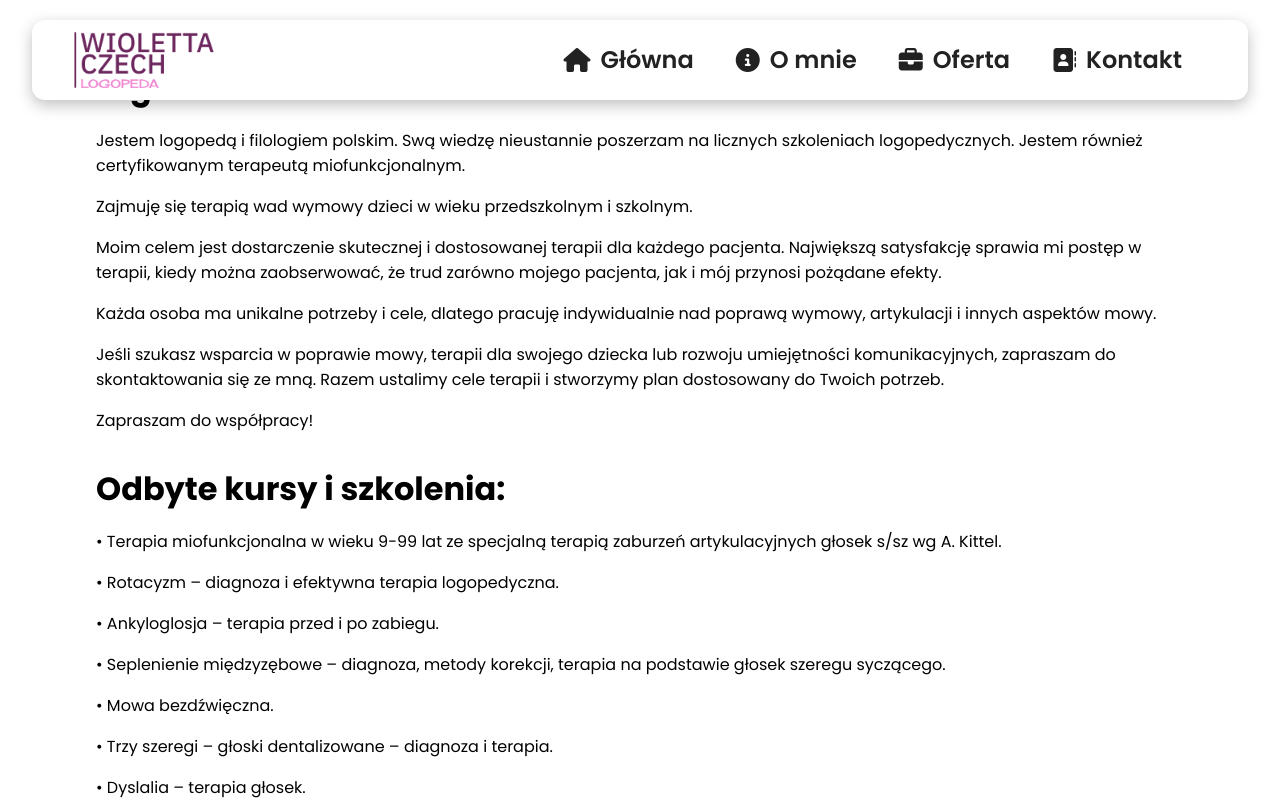
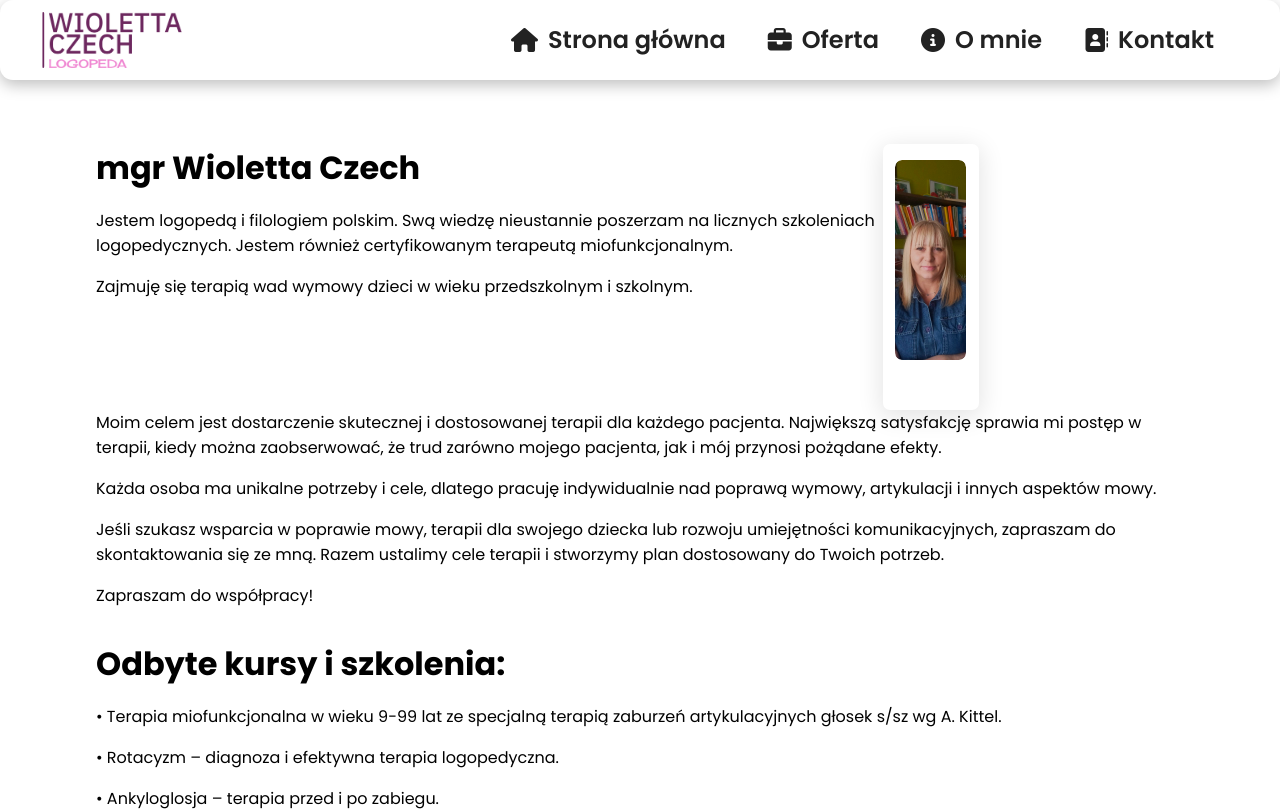
Before and after one commit to BartCzech/Logopeda, a React (Vite) app: page /o-mnie in a window 1280 px wide. Shown: the top 811 px of the page. Built offline with nearby package versions, Linux system fonts and the light colour scheme.

Commit message:
update 3

```diff
--- a/src/components/AboutMe.css
+++ b/src/components/AboutMe.css
@@ -2,7 +2,11 @@
     margin: 4rem 6rem;
     text-align: start;
 }
-
+.intro {
+    margin-top: 3rem;
+    display: flex;
+    justify-content: space-evenly;
+}
 .about-container h1{
     padding-bottom: 1rem;
 }
--- a/src/components/AboutMe.jsx
+++ b/src/components/AboutMe.jsx
@@ -1,19 +1,29 @@
 import "./AboutMe.css";
 
 import React from "react";
+import OfferData from "./OfferData";
+import momImage from "../assets/mamadarken.jpg";
 
 const AboutMe = () => {
   return (
     <div className="about-container">
-      <h1>mgr Wioletta Czech</h1>
-      <p>
-        Jestem logopedą i filologiem polskim. Swą wiedzę nieustannie poszerzam
-        na licznych szkoleniach logopedycznych. Jestem również certyfikowanym
-        terapeutą miofunkcjonalnym.{" "}
-      </p>
-      <p>
-        Zajmuję się terapią wad wymowy dzieci w wieku przedszkolnym i szkolnym.{" "}
-      </p>
+      <div className="intro">
+        <div className="text">
+          <h1>mgr Wioletta Czech</h1>
+          <p>
+            Jestem logopedą i filologiem polskim. Swą wiedzę nieustannie
+            poszerzam na licznych szkoleniach logopedycznych. Jestem również
+            certyfikowanym terapeutą miofunkcjonalnym.{" "}
+          </p>
+          <p>
+            Zajmuję się terapią wad wymowy dzieci w wieku przedszkolnym i
+            szkolnym.{" "}
+          </p>
+        </div>
+        <div className="image">
+          <OfferData image={momImage} />
+        </div>
+      </div>
       <p>
         Moim celem jest dostarczenie skutecznej i dostosowanej terapii dla
         każdego pacjenta. Największą satysfakcję sprawia mi postęp w terapii,
@@ -30,17 +40,23 @@ const AboutMe = () => {
         mną. Razem ustalimy cele terapii i stworzymy plan dostosowany do Twoich
         potrzeb.
       </p>
-      <p style={{ paddingBottom: '2rem' }}>Zapraszam do współpracy!</p>
+      <p style={{ paddingBottom: "2rem" }}>Zapraszam do współpracy!</p>
 
       <h1>Odbyte kursy i szkolenia:</h1>
-      <p>•	Terapia miofunkcjonalna w wieku 9-99 lat ze specjalną terapią zaburzeń artykulacyjnych głosek s/sz wg A. Kittel.</p>
-      <p>•	Rotacyzm – diagnoza i efektywna terapia logopedyczna.</p>
-      <p>•	Ankyloglosja – terapia przed i po zabiegu.</p>
-      <p>•	Seplenienie międzyzębowe – diagnoza, metody korekcji, terapia na podstawie głosek szeregu syczącego.</p>
-      <p>•	Mowa bezdźwięczna.</p>
-      <p>•	Trzy szeregi – głoski dentalizowane – diagnoza i terapia.</p>
-      <p>•	Dyslalia – terapia głosek.</p>
-      <p>•	Jąkanie – od teorii do praktyki.</p>
+      <p>
+        • Terapia miofunkcjonalna w wieku 9-99 lat ze specjalną terapią zaburzeń
+        artykulacyjnych głosek s/sz wg A. Kittel.
+      </p>
+      <p>• Rotacyzm – diagnoza i efektywna terapia logopedyczna.</p>
+      <p>• Ankyloglosja – terapia przed i po zabiegu.</p>
+      <p>
+        • Seplenienie międzyzębowe – diagnoza, metody korekcji, terapia na
+        podstawie głosek szeregu syczącego.
+      </p>
+      <p>• Mowa bezdźwięczna.</p>
+      <p>• Trzy szeregi – głoski dentalizowane – diagnoza i terapia.</p>
+      <p>• Dyslalia – terapia głosek.</p>
+      <p>• Jąkanie – od teorii do praktyki.</p>
     </div>
   );
 };
--- a/src/components/MenuItems.jsx
+++ b/src/components/MenuItems.jsx
@@ -1,9 +1,15 @@
 export const MenuItems = [
   {
-    title: "Główna",
+    title: "Strona główna",
     url: "/",
     cName: "nav-links",
     icon: "fa-solid fa-house",
+  },
+  {
+    title: "Oferta",
+    url: "/oferta",
+    cName: "nav-links",
+    icon: "fa-solid fa-briefcase",
   },
   {
     title: "O mnie",
@@ -12,12 +18,6 @@ export const MenuItems = [
     icon: "fa-solid fa-circle-info",
   },
   {
-    title: "Oferta",
-    url: "/oferta",
-    cName: "nav-links",
-    icon: "fa-solid fa-briefcase",
-  },
-  {
     title: "Kontakt",
     url: "/kontakt",
     cName: "nav-links",
--- a/src/components/Navbar.css
+++ b/src/components/Navbar.css
@@ -5,13 +5,13 @@
   align-items: center;
   padding: 0 30px;
   box-shadow: 0 5px 15px 0 rgba(0, 0, 0, 0.25);
-  width: 95%;
+  width: 100%;
   height: 80px;
   border-radius: 13px;
-  position: fixed;
-  top: 20px;
+  /* position: fixed; */
+  top: 0px;
   left: 50%;
-  transform: translateX(-50%);
+  /* transform: translateX(-50%); */
   z-index: 9999;
 }
 .navbar-logo {
--- a/src/components/Offer.jsx
+++ b/src/components/Offer.jsx
@@ -10,7 +10,7 @@ const Offer = () => {
     <>
       <div className="offer">
         <h1>Oferta zajęć</h1>
-        <p>Zapraszam Cię na następujące zajęcia:</p>
+        <h2>Zapraszam Cię na następujące zajęcia:</h2>
         <div className="offercard">
           <OfferData
             image={therapy2Image}
```
